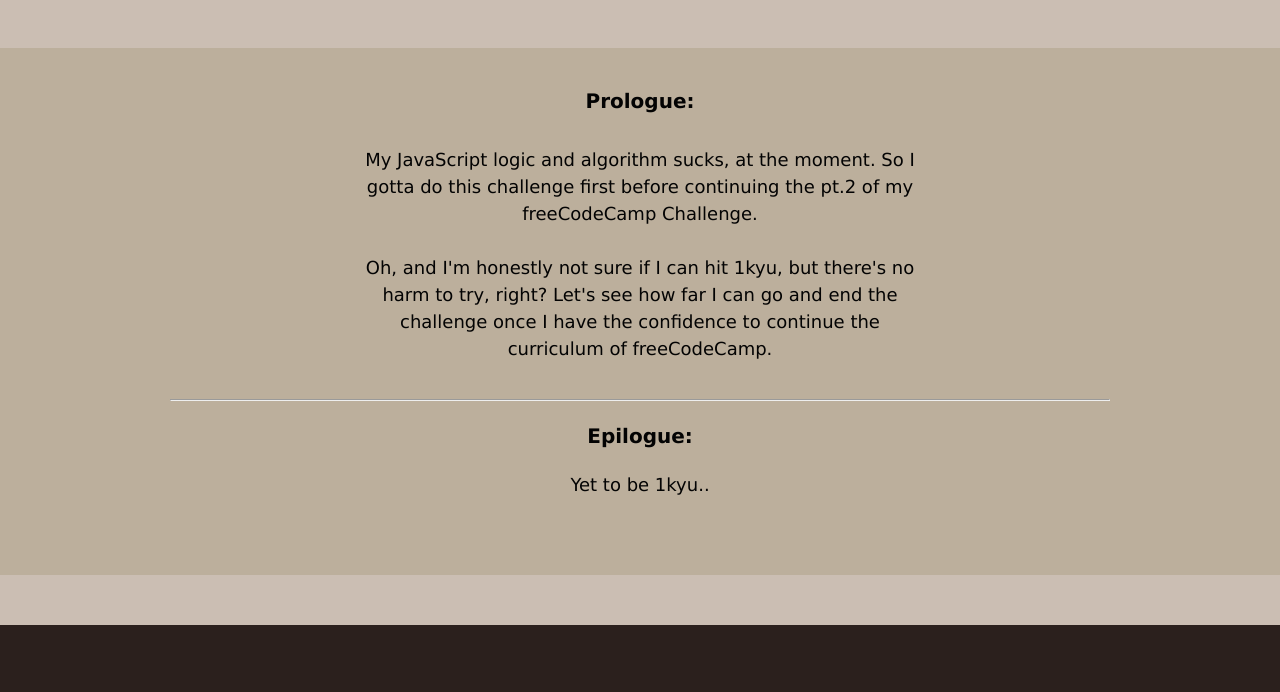
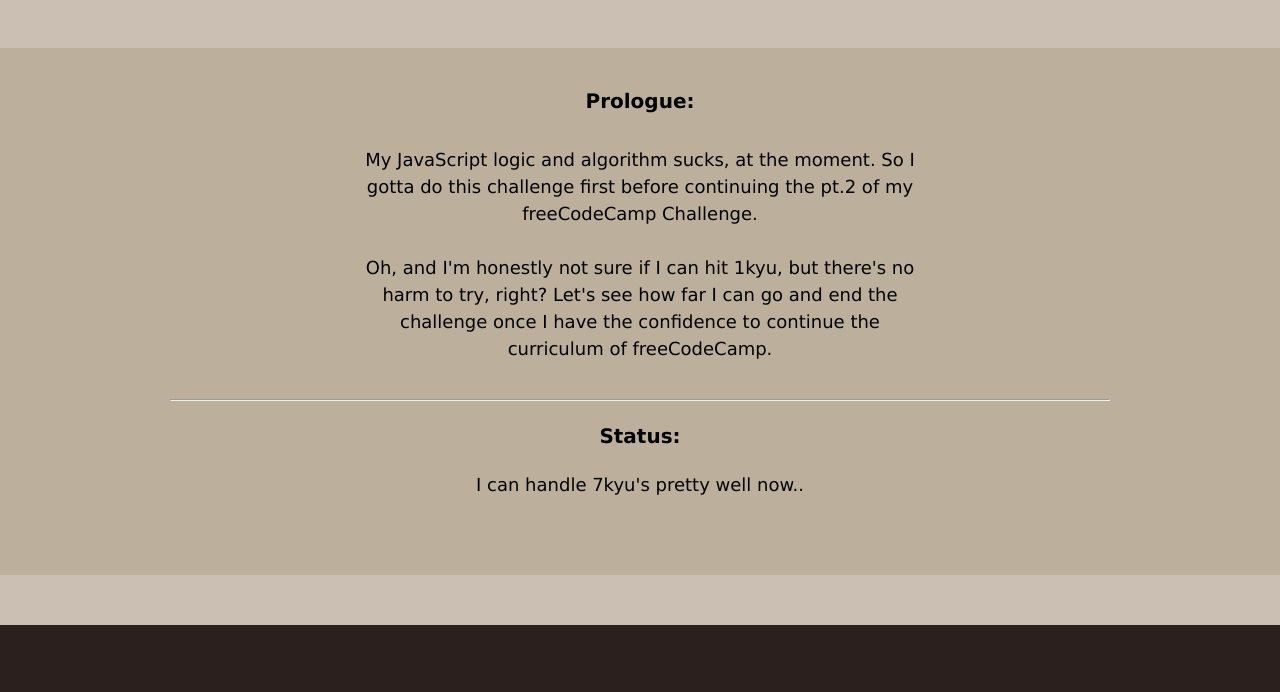
Before and after one commit to xynoan/xynoan, a plain HTML site: page CWchallenge/index.html in a window 1280 px wide. Shown: the part 457-1149 px from the top of the page. Drawn offline with nearby package versions, Linux system fonts and the light colour scheme; a script that the page names is missing.

Commit message:
added status

```diff
--- a/CWchallenge/index.html
+++ b/CWchallenge/index.html
@@ -47,10 +47,10 @@
                 </p>
                 <hr>
                 <p class="center-align">
-                    <b>Epilogue:</b>
+                    <b>Status:</b>
                 </p>
                 <p class="desc center-align">
-                    Yet to be 1kyu..
+                    I can handle 7kyu's pretty well now..
                     <br><br>
             </div>
             <div id="references">
```
